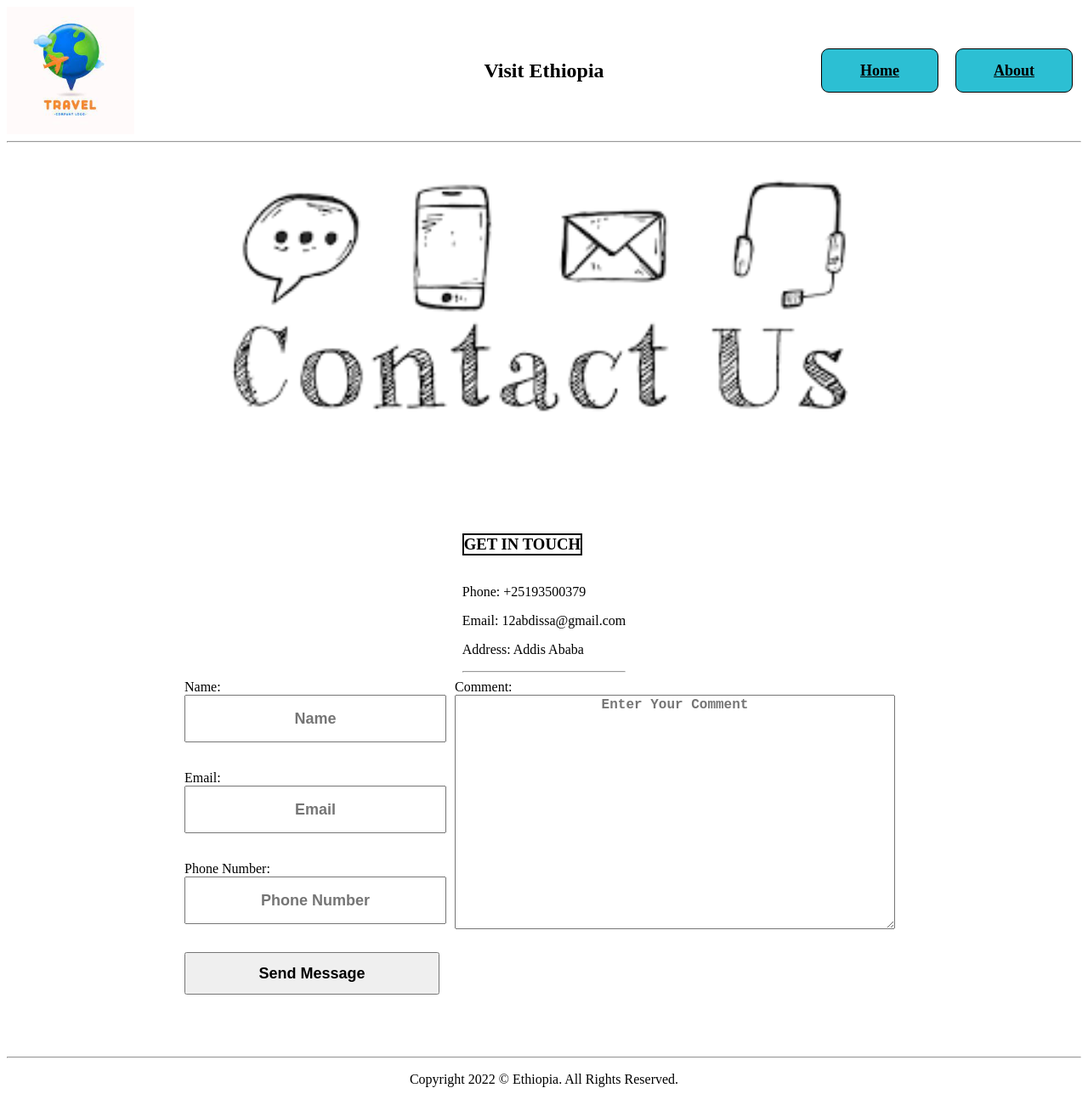
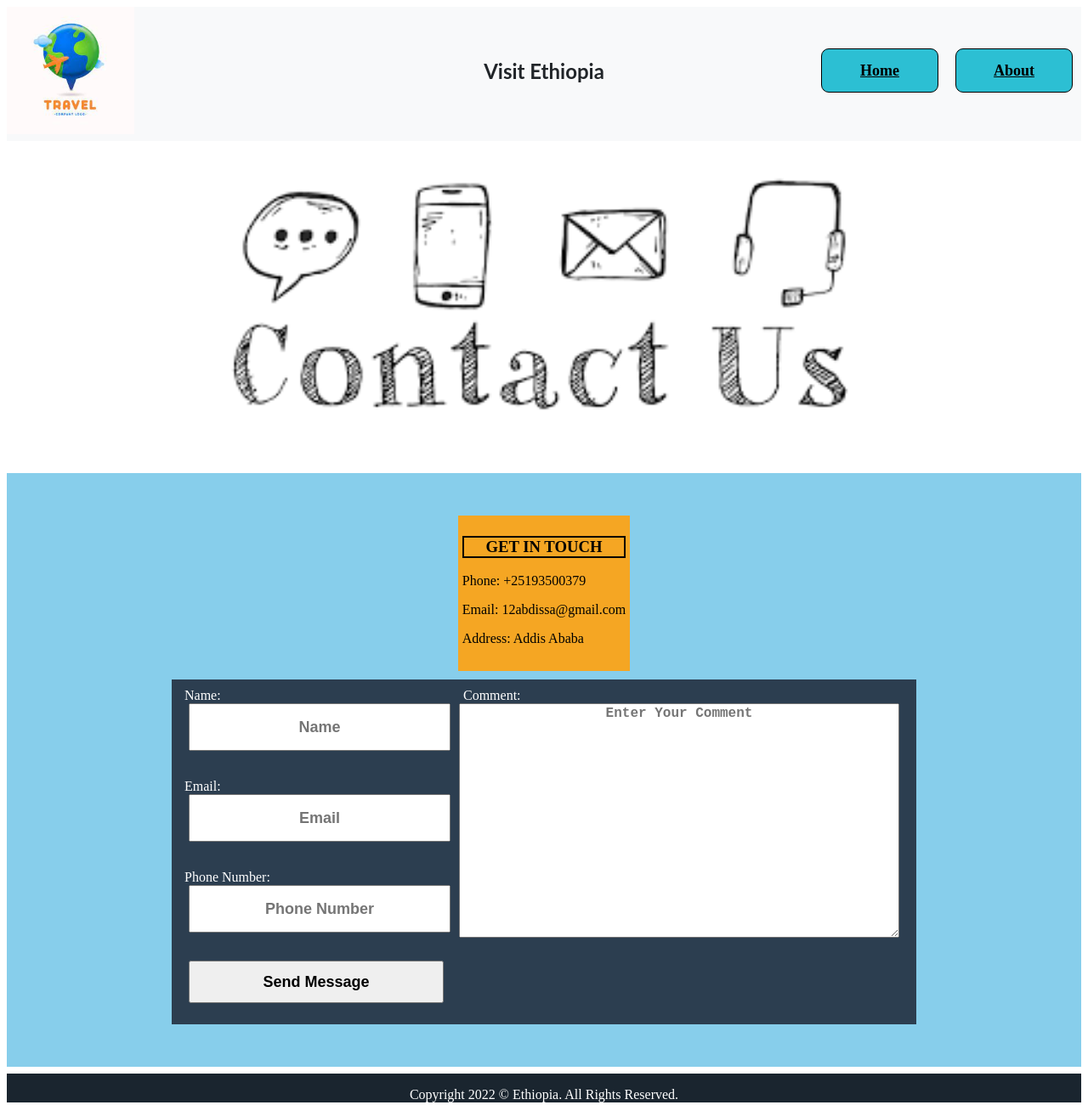
Before and after one commit to abdissa-png/UGR-8187-13, a plain HTML site: page contact.html in a window 1280 px wide. Shown: the whole page at 85% size. Drawn offline with Linux system fonts and the light colour scheme.

Commit message:
second version

```diff
--- a/css/about.css
+++ b/css/about.css
@@ -31,7 +31,7 @@ a {
     top: 0px;
     width: 100%;
     opacity: 1;
-    background-color: white;
+    background-color: #f8f9fa;
 }
 
 .section.section--grid {
@@ -82,6 +82,22 @@ a {
     justify-content: center;
 }
 
+.section.section--block-main {
+    background-color: #87CEEB;
+    font-family: Lato, Helvetica Neue, Helvetica, Arial, sans-serif;
+    color: #2c3e50;
+}
+
+.main__paragraph--title {
+    font-weight: 700;
+}
+
+.section.section--block-sub {
+    background-color: #F5A623;
+    font-family: Lato, Helvetica Neue, Helvetica, Arial, sans-serif;
+    color: #2c3e50;
+}
+
 @media screen and (max-width:500px) {
     .section__img {
         width: 30vw;
@@ -116,6 +132,12 @@ a {
     }
 }
 
+.footer {
+    background-color: #1a252f;
+}
+
 .footer__paragraph {
+    color: white;
+    font-weight: 500;
     text-align: center;
 }
--- a/css/booking.css
+++ b/css/booking.css
@@ -56,7 +56,12 @@ tr {
     top: 0px;
     width: 100%;
     opacity: 1;
-    background-color: white;
+    background-color: #f8f9fa;
+}
+
+.section__header {
+    color: #212529;
+    font-family: Lato, Helvetica Neue, Helvetica, Arial, sans-serif;
 }
 
 .section.section--grid {
@@ -105,6 +110,7 @@ tr {
 
 .main {
     margin-top: 250px;
+    background-color: #ecf1f3;
 }
 
 .nav.nav--secondary {
@@ -113,17 +119,22 @@ tr {
     justify-items: center;
     border: 2px solid black;
     border-radius: 3ch;
+    background-color: #cccaed9e;
 }
 
 .main__header {
     text-align: center;
     border: 1px solid black;
+    background-color: #b1d9d5;
 }
 
 .section.section--grid-main {
     height: auto;
     display: grid;
     grid-template-columns: 1fr 6fr 1fr;
+    background-color: #23f53d;
+    color: #212529;
+    font-family: Lato, Helvetica Neue, Helvetica, Arial, sans-serif;
 }
 
 .section__button {
@@ -164,6 +175,8 @@ tr {
     border: 4px solid black;
     border-radius: 10ch;
     padding: 30px;
+    background-color: #2c3e50;
+    color: #fff;
 }
 
 .section__header--inline {
@@ -201,8 +214,15 @@ tr {
     margin-top: 15px;
 }
 
+.footer {
+    background-color: #1a252f;
+}
+
 .footer__paragraph {
     text-align: center;
+    color: #fff;
+    font-weight: 400;
+    font-family: Lato, Helvetica Neue, Helvetica, Arial, sans-serif;
 }
 
 @media screen and (max-width:530px) {
--- a/css/contact.css
+++ b/css/contact.css
@@ -37,10 +37,24 @@ textarea {
     width: 40vw;
 }
 
+label {
+    margin: 5px;
+}
+
 input {
     width: 300px;
     height: 50px;
+    margin-left: 10px;
     margin-bottom: 15px;
+}
+
+.header {
+    background-color: #f8f9fa;
+}
+
+.section.scetion--block {
+    padding: 5px;
+    background-color: #F5A623;
 }
 
 .section.section--grid {
@@ -55,7 +69,9 @@ input {
 }
 
 .section__header {
-    text-align: center
+    text-align: center;
+    color: #212529;
+    font-family: Lato, Helvetica Neue, Helvetica, A
 }
 
 .nav {
@@ -71,9 +87,14 @@ input {
     width: 70vw;
 }
 
+.section__paragraph {
+    font-weight: 530;
+}
+
 .section.section--flex-small {
     display: flex;
     flex-direction: column;
+    background-color: #87CEEB;
     margin-left: auto;
     margin-right: auto;
     align-items: center;
@@ -81,7 +102,7 @@ input {
 }
 
 .section__header--small {
-    display: inline-block;
+    display: block;
     text-align: center;
     border: black solid 2px;
 }
@@ -92,12 +113,29 @@ input {
     flex-wrap: nowrap;
 }
 
+.form {
+    margin-top: 10px;
+    background-color: #2c3e50;
+    font-weight: 400;
+    color: #fff;
+    padding: 10px;
+}
+
 .form__item {
     margin-right: 10px;
 }
 
+.footer {
+    background-color: #1a252f;
+}
+
 .footer__paragraph {
+    color: #fff;
     text-align: center;
+}
+
+hr {
+    border-width: 0px;
 }
 
 .section__button {
--- a/css/discover.css
+++ b/css/discover.css
@@ -52,7 +52,12 @@ ul {
     top: 0px;
     width: 100%;
     opacity: 1;
-    background-color: white;
+    background-color: #f8f9fa;
+}
+
+.section__header {
+    font-family: Lato, Helvetica Neue, Helvetica, Arial, sans-serif;
+    color: #1a252f;
 }
 
 .section.section--grid {
@@ -60,6 +65,11 @@ ul {
     grid-template-columns: 1fr 1fr;
     justify-content: center;
     align-items: center;
+}
+
+.list__paragraph,
+.section.section--grid-sub {
+    background-color: #87CEEB;
 }
 
 .section__img {
@@ -136,7 +146,7 @@ ul {
     margin: 1vw;
 }
 
-.section.section--grid {
+.section.section--grid-sub {
     display: grid;
     align-items: center;
     grid-template-columns: 1fr 5fr 1fr;
@@ -195,6 +205,12 @@ ul {
     }
 }
 
+.footer {
+    background-color: #1a252f;
+}
+
 .footer__paragraph {
     text-align: center;
+    color: #fff;
+    text-align: center;
 }
--- a/css/festivals.css
+++ b/css/festivals.css
@@ -33,7 +33,12 @@ a {
     top: 0px;
     width: 100%;
     opacity: 1;
-    background-color: white;
+    background-color: #f8f9fa;
+}
+
+.section__header {
+    font-family: Lato, Helvetica Neue, Helvetica, Arial, sans-serif;
+    color: #212529;
 }
 
 .section.section--grid {
@@ -82,6 +87,7 @@ a {
 
 .main {
     margin-top: 250px;
+    background-color: #F5A623;
 }
 
 .aside.aside--primary,
@@ -90,6 +96,7 @@ a {
     display: grid;
     grid-template-columns: 1fr 5fr 1fr;
     align-items: center;
+    background-color: #2c3e50;
 }
 
 .aside__button--primary,
@@ -121,6 +128,7 @@ a {
     border: 2px solid black;
     border-radius: 3ch;
     margin: 20px;
+    background-color: #cccaed9e;
 }
 
 .section.section--inline-grid {
@@ -236,6 +244,13 @@ a {
     }
 }
 
+.footer {
+    background-color: #1a252f;
+    font-weight: 400;
+    font-family: Lato, Helvetica Neue, Helvetica, Arial, sans-serif;
+}
+
 .footer__paragraph {
     text-align: center;
+    color: #fff;
 }
--- a/css/homepage.css
+++ b/css/homepage.css
@@ -1,10 +1,10 @@
 .header {
     position: fixed;
     z-index: 100;
+    background-color: #f8f9fa;
     top: 0px;
     width: 100%;
     opacity: 1;
-    background-color: white;
 }
 
 .main {
@@ -89,26 +89,47 @@
 }
 
 .main__header {
+    font-family: Lato, Helvetica Neue, Helvetica, Arial, sans-serif;
+    color: #1a252f;
+    font-size: larger;
+    font-weight: 900;
     text-align: center;
 }
 
 .article {
+    font-family: Lato, Helvetica Neue, Helvetica, Arial, sans-serif;
+    color: #2c3e50;
     font-size: large;
     margin-left: 10vw;
     margin-right: 10vw;
 }
 
 .section.section--block {
+    background-color: #F5A623;
     margin: 50px;
+    padding: 10px;
+}
+
+.section.section--block-sub {
+    background-color: #87CEEB;
+    padding: 10px;
 }
 
 .section__header--title {
-    display: inline-block;
+    display: block;
     margin: 50px;
-    background-color: azure;
+    font-family: Helvetica Neue, Helvetica, Arial, sans-serif;
+    font-size: larger;
+    text-align: center;
+}
+
+.section__header {
+    color: #212529;
+    font-family: Lato, Helvetica Neue, Helvetica, Arial, sans-serif;
 }
 
 .section__paragraph {
+    font-weight: 600;
     margin-left: 10px;
 }
 
@@ -126,7 +147,13 @@
 
 .section__header--medium,
 .form {
+    color: #fff;
+    font-weight: 400;
     margin-left: 50px;
+}
+
+.footer {
+    background-color: #2c3e50;
 }
 
 .footer__figure {
@@ -140,8 +167,23 @@
     height: 150px;
 }
 
+hr {
+    border-width: 0px;
+}
+
+.footer__paragraph--block {
+    color: #fff;
+    font-weight: 400;
+    font-family: Lato, Helvetica Neue, Helvetica, Arial, sans-serif;
+}
+
 .footer__paragraph {
     text-align: center;
+    background-color: #1a252f;
+    color: #fff;
+    padding: 5px;
+    font-weight: 400;
+    font-family: Lato, Helvetica Neue, Helvetica, Arial, sans-serif;
 }
 
 button {
--- a/css/tours.css
+++ b/css/tours.css
@@ -33,7 +33,12 @@ a {
     top: 0px;
     width: 100%;
     opacity: 1;
-    background-color: white;
+    background-color: #f8f9fa;
+}
+
+.section__header--title {
+    font-family: Lato, Helvetica Neue, Helvetica, Arial, sans-serif;
+    color: #2c3e50;
 }
 
 .section.section--grid-small {
@@ -82,6 +87,7 @@ a {
 
 .main {
     margin-top: 250px;
+    background-color: #cccaed9e;
 }
 
 .main__header {
@@ -103,15 +109,25 @@ a {
 .section__img--small {
     height: 15vw;
     width: 30vw;
+    margin-top: 1.5vw;
 }
 
 .figure {
     display: inline-flex;
     flex-direction: column;
     flex-wrap: nowrap;
+    align-items: center;
     justify-content: space-between;
+    background-color: #f8f9fa;
     width: auto;
     margin: 10px;
+}
+
+.section__header--medium,
+.article {
+    font-family: Lato, Helvetica Neue, Helvetica, Arial, sans-serif;
+    color: #2c3e50;
+    font-weight: 600;
 }
 
 .section.section--block {
@@ -119,7 +135,12 @@ a {
     justify-items: center;
 }
 
+.footer {
+    background-color: #2c3e50;
+}
+
 .footer__paragraph {
+    color: #fff;
     text-align: center;
 }
 
```
Also changed, not shown: discover.html (+8 -8 lines), index.html (+3 -3 lines).
